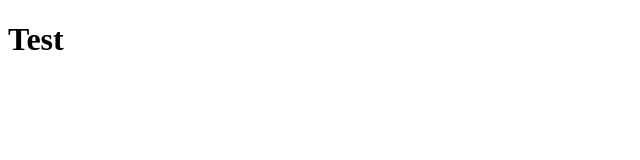
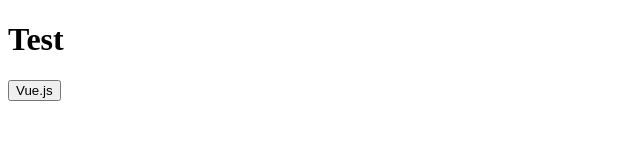
Before and after one commit to AbanoabSaad/test, a plain HTML site: page index.html in a window 1280 px wide. Shown: the whole page, without its empty margins (0-640 px from the left). Drawn offline with Linux system fonts and the light colour scheme.

Commit message:
Update index.html

```diff
--- a/index.html
+++ b/index.html
@@ -8,5 +8,6 @@
 </head>
 <body>
     <h1>Test</h1>
+    <a href="./test1"><button>Vue.js</button></a>
 </body>
 </html>
```
